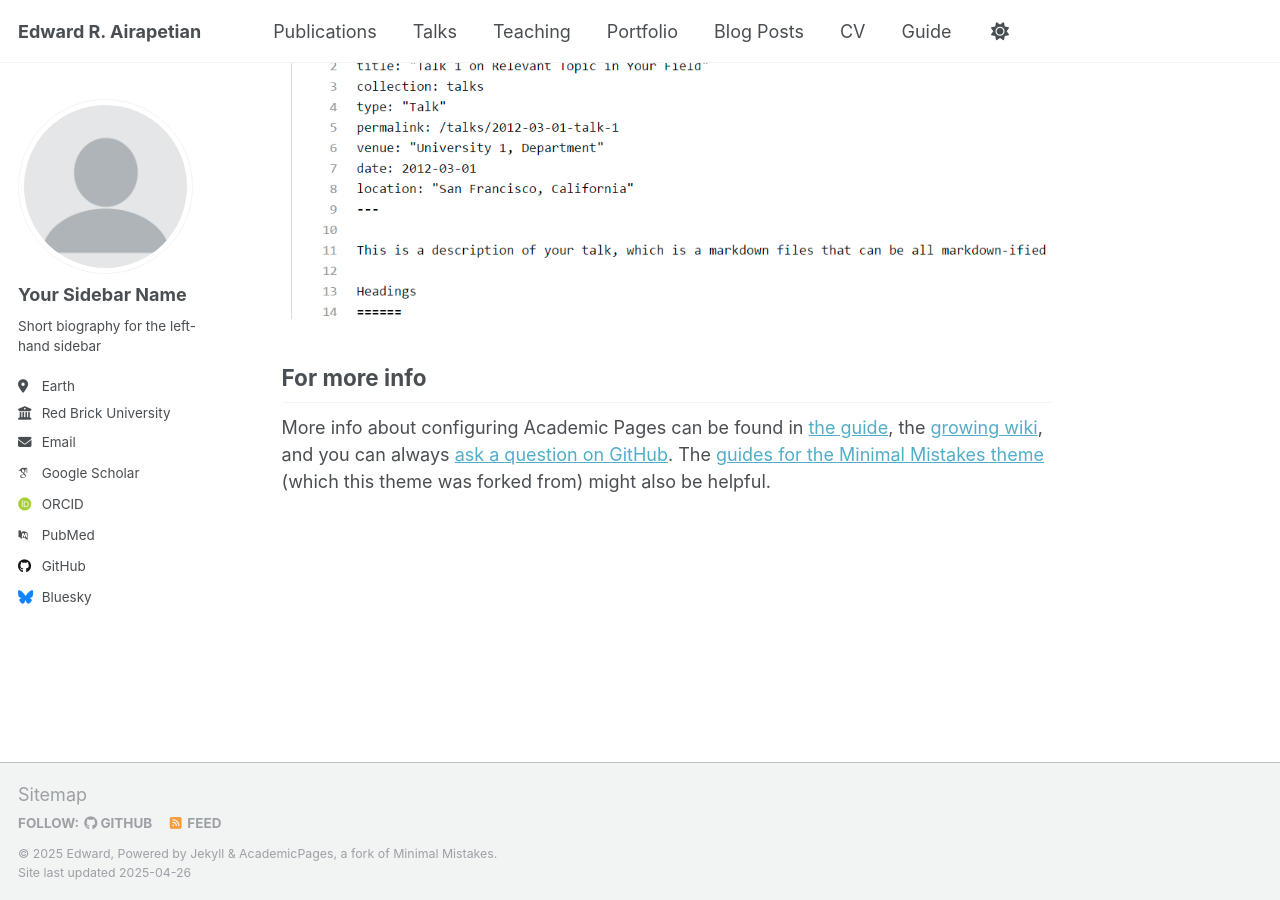
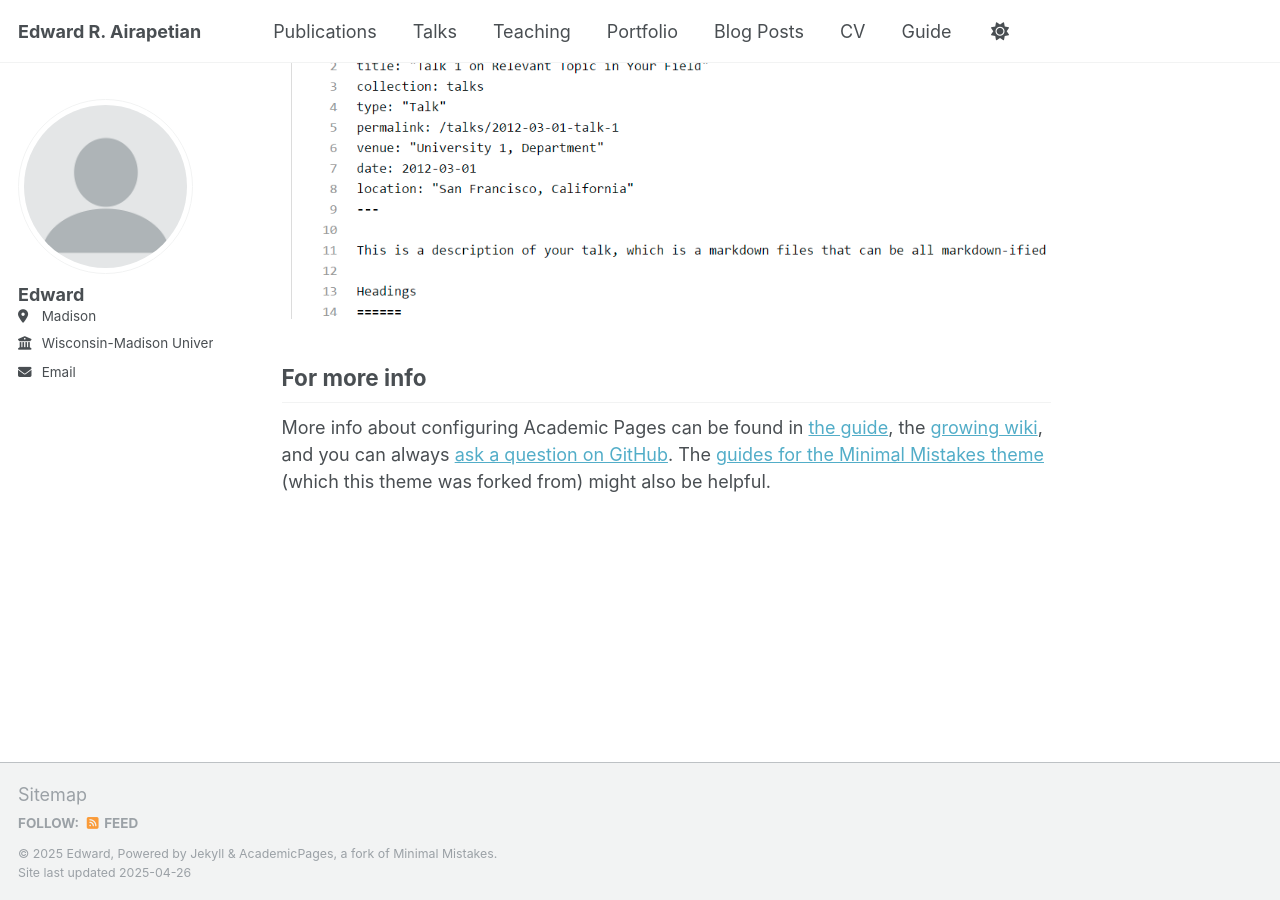
Before and after one commit to edwairapetian/edwairapetian.github.io, a Jekyll site: the page built from _pages/about.md, in a window 1280 px wide and 900 px high, scrolled down 2636 px. Built offline with Jekyll 4.4.1, drawn with Linux system fonts in a browser that asks for light colours; some web fonts are replaced.

Commit message:
Update _config.yml

```diff
--- a/_config.yml
+++ b/_config.yml
@@ -23,21 +23,21 @@ repository               : "academicpages/academicpages.github.io"
 author:
   # Biographic information
   avatar           : "profile.png"
-  name             : "Your Sidebar Name"
+  name             : "Edward"
   pronouns         : # example: "she/her"
-  bio              : "Short biography for the left-hand sidebar"
-  location         : "Earth"
-  employer         : "Red Brick University"
+  bio              : #
+  location         : "Madison"
+  employer         : "Wisconsin-Madison University, PhD"
   uri              : # URL
-  email            : "none@example.org"
+  email            : "airapetian@wisc.edu"
 
   # Academic websites
   arxiv            : # URL - Update with the correct link to your profile
-  googlescholar    : "https://scholar.google.com/citations?user=PS_CX0AAAAAJ"
+  googlescholar    : # URL
   impactstory      : # URL
-  orcid            : "http://orcid.org/yourorcidurl"
+  orcid            : #
   semantic         : # URL
-  pubmed           : "https://www.ncbi.nlm.nih.gov/pubmed/?term=john+snow"
+  pubmed           : #
   researchgate     : # URL
   scopus           : # URL
 
@@ -45,12 +45,12 @@ author:
   bitbucket        : # Username - Update with your username on the site
   codepen          : # Username
   dribbble         : # Username
-  github           : "academicpages"
+  github           : #
   kaggle           : # Username
   stackoverflow    : # User number or user number and name (i.e., use "1" or "1/jeff-atwood")
 
   # Social media
-  bluesky          : "bsky.app" # Replace this with you Bluesky username
+  bluesky          : # Replace this with you Bluesky username
   facebook         : # Username
   flickr           : # Username
   foursquare       : # Username
```
